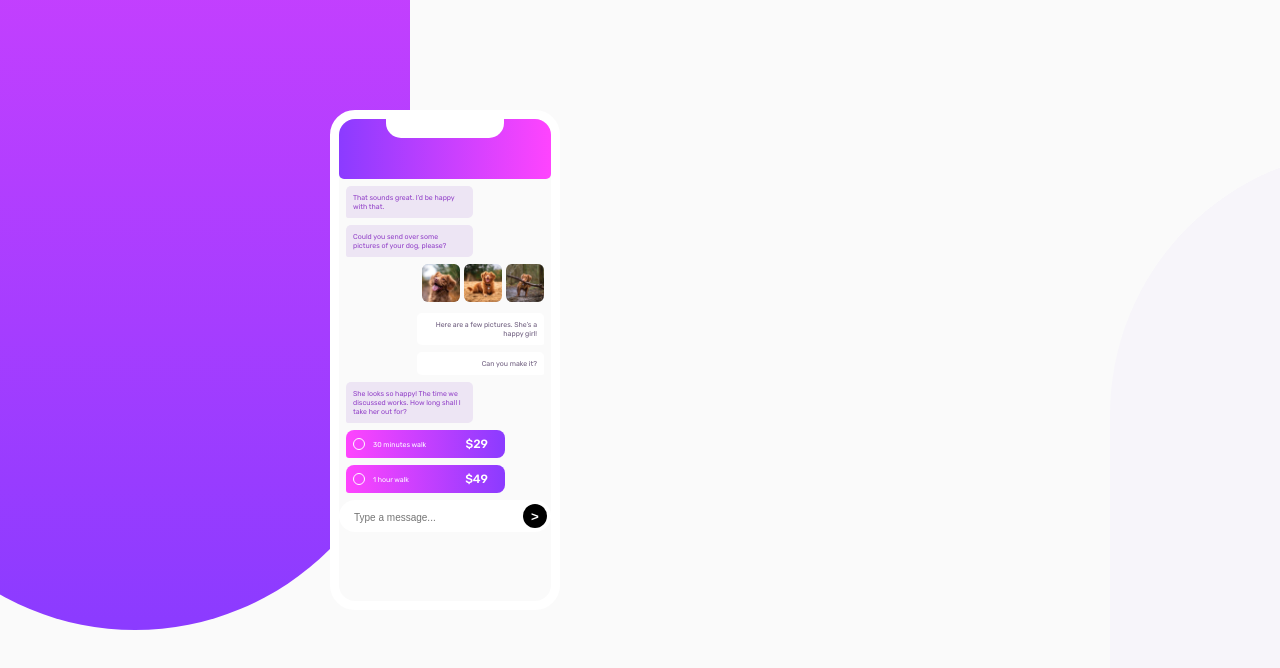
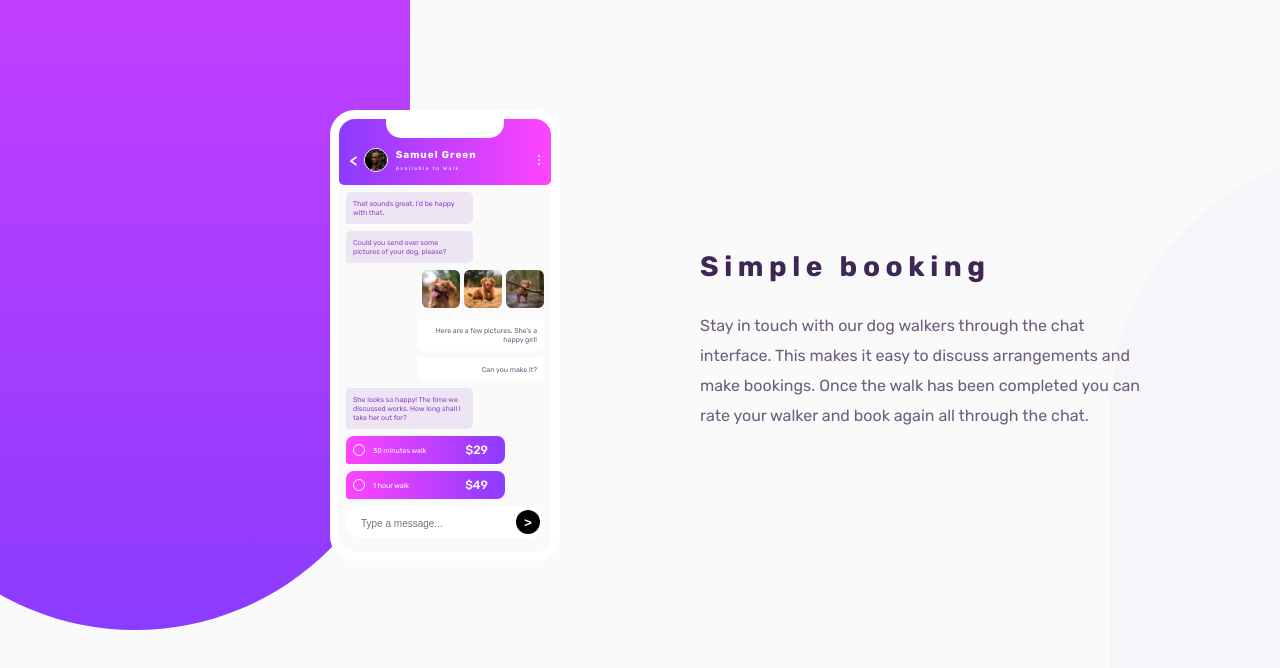
Before and after one commit to xemi83/chat-app-css-illustration-master, a plain HTML site: page index.html in a window 1280 px wide. Shown: the top 668 px of the page. Drawn offline with Linux system fonts and the light colour scheme.

Commit message:
add header messenger and right site

```diff
--- a/index.html
+++ b/index.html
@@ -22,8 +22,17 @@
 
     <div class="messenger">
       <div class="msg_header">
-        <div class="msg_header_white_box">
+        <div class="msg_header_white_box"></div>
+        <div class="msg_header_person">
+          <div class="msg_header_person_arrow"><</div>
+          <img class="msg_header_person_face" src="images\avatar.jpg" alt="face">
+          <div class="msg_header_person_name">
+            <div class="msg_header_person_name2">Samuel Green</div>
+            <div class="msg_header_person_status">Available to Walk</div>
+          </div>
+          <div class="msg_header_person_menu"></div>
         </div>
+
       </div>
 
       <div class="msg_left">That sounds great. I’d be happy with that.</div>
@@ -56,6 +65,13 @@
 
     </div>
 
+    <div class="info">
+      <div class="info_title">Simple booking</div>
+      <div class="info_text">Stay in touch with our dog walkers through the chat interface. This makes it easy to
+        discuss arrangements and make bookings. Once the walk has been completed you can rate
+        your walker and book again all through the chat.</div>
+    </div>
+
 
   </div>
 
--- a/style.css
+++ b/style.css
@@ -20,6 +20,9 @@
 --DarkGrayishViolet: hsl(270, 7%, 64%);
 
 /* my var */
+
+--MessengerWidth: 230px;
+
 --BackgroundColor: hsl(0, 0%, 98%);
 
 --LeftBackgroundWidth: 550px;
@@ -90,8 +93,7 @@ body{
 }
 
 .messenger{
-    width: 230px;
-    min-height: 500px;
+    width: var(--MessengerWidth);
 
     position: absolute;
     top: 110px;
@@ -105,21 +107,101 @@ body{
 .msg_header{
     background: linear-gradient(90deg, rgba(139,59,255,1) 0%, rgba(255,68,254,1) 100%);
     width: 100%;
-    height: 60px;
+    height: 66px;
     border-bottom-left-radius: 5px;
     border-bottom-right-radius: 5px;
     position: relative;
+    display: flex;
+    flex-direction: column;
+    align-items: center;
 }
 
 .msg_header_white_box{
-    position: absolute;
     width:56%;
-    left: 22%;
     height: 19px;
     background-color: white;
     border-bottom-left-radius: 15px;
     border-bottom-right-radius: 15px;
+
 }
+
+.msg_header_person{
+    margin-top: 10px;
+    width: 90%;
+    display: flex;
+    align-items: center;
+
+}
+
+.msg_header_person_arrow{
+    color: white;
+    font-weight: 500;
+}
+
+.msg_header_person_face{
+    margin-left: 6px;
+    margin-right: 8px;
+    width: 24px;
+    border-radius: 50%;
+    border: white solid 1px;
+}
+
+.msg_header_person_name{
+    height: 90%;
+    display: flex;
+    flex-direction: column;
+    justify-content: space-between;
+}
+
+.msg_header_person_name2{
+    color: white;
+    font-weight: 700;
+    font-size: 10px;
+    letter-spacing: 0.1em;
+}
+
+.msg_header_person_status{
+    color: white;
+    font-weight: 400;
+    font-size: 5px;
+    letter-spacing: 0.3em;
+}
+
+.msg_header_person_menu{
+    background-color: white;
+    width: 2px;
+    height: 2px;
+    border-radius: 50%;
+    margin-left: auto;
+    margin-right: 0xp;
+    position: relative;
+}
+
+
+
+.msg_header_person_menu::before{
+    content: '';
+    background-color: white;
+    width: 2px;
+    height: 2px;
+    border-radius: 50%;
+    position: absolute;
+    top: -4px;
+}
+
+
+.msg_header_person_menu::after{
+    content: '';
+    background-color: white;
+    width: 2px;
+    height: 2px;
+    border-radius: 50%;
+    position: absolute;
+    top: 4px;
+}
+
+
+
 
 .msg_left{
     max-width: 60%;
@@ -199,7 +281,11 @@ body{
     border-radius: calc(var(--NewMsgHeight)/2);
     display: flex;
     align-items: center;
+    margin-left: 7px;
+    margin-right: 7px;
+    margin-bottom: 14px;
 }
+
 
 .new_msg  input[type="text"]{
     background-color: white;
@@ -212,7 +298,6 @@ body{
 }
 
 .new_msg form{
-    width:auto;
     display: flex;
     justify-content: space-between;
 }
@@ -236,3 +321,23 @@ body{
     font-weight: 700;
     margin-right: 4px;
 }
+
+.info{
+    position: absolute;
+    width: 450px;
+    top: 250px;
+    left: 700px;
+}
+
+.info_title{
+    color: var(--VeryDarkDesaturatedViolet);
+    font-size: 28px;
+    font-weight: 700;
+    letter-spacing: 0.2em;
+    margin-bottom: 28px;
+}
+
+.info_text{
+    color: var(--DesaturatedDarkViolet);
+    line-height: 30px;
+}
```
